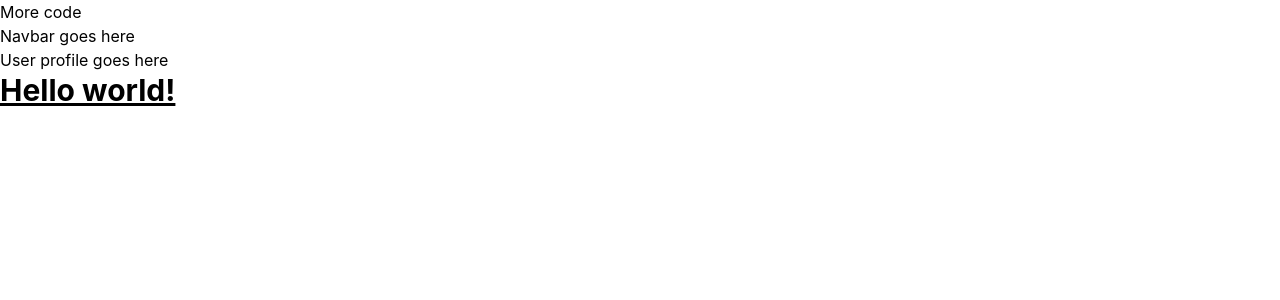
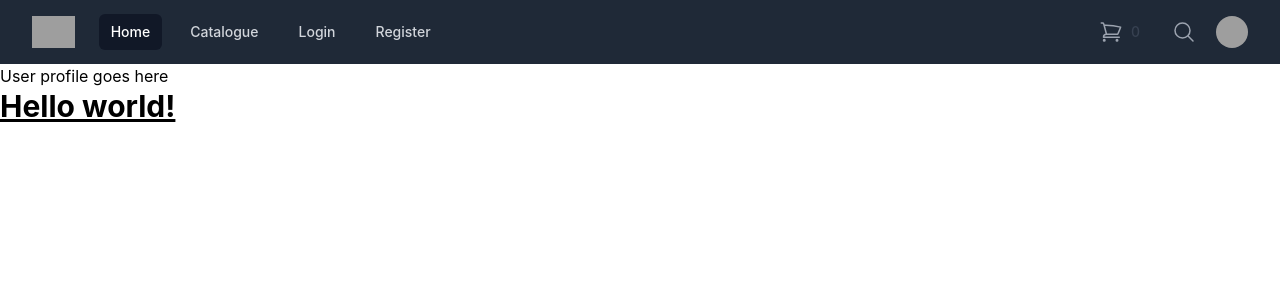
Before and after one commit to mickeymond/ecommerce-app-beta, a React (Create React App) app: page /profile in a window 1280 px wide. Shown: the top 300 px of the page. Built offline with nearby package versions, Linux system fonts and the light colour scheme; grey boxes are pictures that could not be loaded.

Commit message:
added the navbar

```diff
--- a/src/components/navbar/index.jsx
+++ b/src/components/navbar/index.jsx
@@ -1,9 +1,169 @@
+import { Fragment } from 'react'
+import { Disclosure, Menu, Transition } from '@headlessui/react'
+import { Bars3Icon, ShoppingCartIcon,MagnifyingGlassIcon , XMarkIcon }from '@heroicons/react/24/outline';
+
+const navigation = [
+{ name: 'Home', href: '#', current: true },
+{ name: 'Catalogue', href: '#', current: false },
+{ name: 'Login', href: '#', current: false },
+{ name: 'Register', href: '#', current: false },
+]
+function classNames(...classes) {
+return classes.filter(Boolean).join(' ')
+}
 
 export default function Navbar() {
-    return (
+
+return (
+<>
+<Disclosure as="nav" className="bg-gray-800">
+      {({ open }) => (
         <>
-            <p>More code</p>
-            <p>Navbar goes here</p>
+          <div className="mx-auto max-w-7xl px-2 sm:px-6 lg:px-8">
+            <div className="relative flex h-16 items-center justify-between">
+              <div className="absolute inset-y-0 left-0 flex items-center sm:hidden">
+                {/* Mobile menu button*/}
+                <Disclosure.Button className="relative inline-flex items-center justify-center rounded-md p-2 text-gray-400 hover:bg-gray-700 hover:text-white focus:outline-none focus:ring-2 focus:ring-inset focus:ring-white">
+                  <span className="absolute -inset-0.5" />
+                  <span className="sr-only">Open main menu</span>
+                  {open ? (
+                    <XMarkIcon className="block h-6 w-6" aria-hidden="true" />
+                  ) : (
+                    <Bars3Icon className="block h-6 w-6" aria-hidden="true" />
+                  )}
+                </Disclosure.Button>
+              </div>
+              <div className="flex flex-1 items-center justify-center sm:items-stretch sm:justify-start">
+                <div className="flex flex-shrink-0 items-center">
+                  <img
+                    className="h-8 w-auto"
+                    src="https://tailwindui.com/img/logos/mark.svg?color=indigo&shade=500"
+                    alt="Your Company"
+                  />
+                </div>
+                <div className="hidden sm:ml-6 sm:block">
+                  <div className="flex space-x-4">
+                    {navigation.map((item) => (
+                      <a
+                        key={item.name}
+                        href={item.href}
+                        className={classNames(
+                          item.current ? 'bg-gray-900 text-white' : 'text-gray-300 hover:bg-gray-700 hover:text-white',
+                          'rounded-md px-3 py-2 text-sm font-medium'
+                        )}
+                        aria-current={item.current ? 'page' : undefined}
+                      >
+                        {item.name}
+                      </a>
+                    ))}
+                  </div>
+                </div>
+              </div>
+              <div className="absolute inset-y-0 right-0 flex items-center pr-2
+sm:static sm:inset-auto sm:ml-6 sm:pr-0">
+<div className="ml-4 flow-root lg:ml-6">
+<a href="#" className="group -m-2 flex items-center p-2">
+<ShoppingCartIcon
+className="h-6 w-6 flex-shrink-0 text-gray-400 group-hover:text-gray-500"
+aria-hidden="true"
+/>
+<span className="ml-2 text-sm font-medium text-gray-700
+group-hover:text-gray-800">0</span>
+<span className="sr-only">items in cart, view bag</span>
+</a>
+</div>
+
+                {/* Search */}
+
+<div className="flex lg:ml-6">
+<a href="#" className="p-2 text-gray-400 hover:text-gray-500">
+<span className="sr-only">Search</span>
+<MagnifyingGlassIcon className="h-6 w-6" aria-hidden="true" />
+</a>
+</div>
+
+                {/* Profile dropdown */}
+                <Menu as="div" className="relative ml-3">
+                  <div>
+                    <Menu.Button className="relative flex rounded-full bg-gray-800 text-sm focus:outline-none focus:ring-2 focus:ring-white focus:ring-offset-2 focus:ring-offset-gray-800">
+                      <span className="absolute -inset-1.5" />
+                      <span className="sr-only">Open user menu</span>
+                      <img
+                        className="h-8 w-8 rounded-full"
+                        src="https://images.unsplash.com/photo-1472099645785-5658abf4ff4e?ixlib=rb-1.2.1&ixid=eyJhcHBfaWQiOjEyMDd9&auto=format&fit=facearea&facepad=2&w=256&h=256&q=80"
+                        alt=""
+                      />
+                    </Menu.Button>
+                  </div>
+                  <Transition
+                    as={Fragment}
+                    enter="transition ease-out duration-100"
+                    enterFrom="transform opacity-0 scale-95"
+                    enterTo="transform opacity-100 scale-100"
+                    leave="transition ease-in duration-75"
+                    leaveFrom="transform opacity-100 scale-100"
+                    leaveTo="transform opacity-0 scale-95"
+                  >
+                    <Menu.Items className="absolute right-0 z-10 mt-2 w-48 origin-top-right rounded-md bg-white py-1 shadow-lg ring-1 ring-black ring-opacity-5 focus:outline-none">
+                      <Menu.Item>
+                        {({ active }) => (
+                          <a
+                            href="#"
+                            className={classNames(active ? 'bg-gray-100' : '', 'block px-4 py-2 text-sm text-gray-700')}
+                          >
+                            Your Profile
+                          </a>
+                        )}
+                      </Menu.Item>
+                      <Menu.Item>
+                        {({ active }) => (
+                          <a
+                            href="#"
+                            className={classNames(active ? 'bg-gray-100' : '', 'block px-4 py-2 text-sm text-gray-700')}
+                          >
+                            Settings
+                          </a>
+                        )}
+                      </Menu.Item>
+                      <Menu.Item>
+                        {({ active }) => (
+                          <a
+                            href="#"
+                            className={classNames(active ? 'bg-gray-100' : '', 'block px-4 py-2 text-sm text-gray-700')}
+                          >
+                            Sign out
+                          </a>
+                        )}
+                      </Menu.Item>
+                    </Menu.Items>
+                  </Transition>
+                </Menu>
+              </div>
+            </div>
+          </div>
+
+          <Disclosure.Panel className="sm:hidden">
+            <div className="space-y-1 px-2 pb-3 pt-2">
+              {navigation.map((item) => (
+                <Disclosure.Button
+                  key={item.name}
+                  as="a"
+                  href={item.href}
+                  className={classNames(
+                    item.current ? 'bg-gray-900 text-white' : 'text-gray-300 hover:bg-gray-700 hover:text-white',
+                    'block rounded-md px-3 py-2 text-base font-medium'
+                  )}
+                  aria-current={item.current ? 'page' : undefined}
+                >
+                  {item.name}
+                </Disclosure.Button>
+              ))}
+            </div>
+          </Disclosure.Panel>
         </>
-    );
+      )}
+    </Disclosure>
+
+</>
+ )
 }
```
Also changed, not shown: src/components/footer/index.jsx (indentation only).
